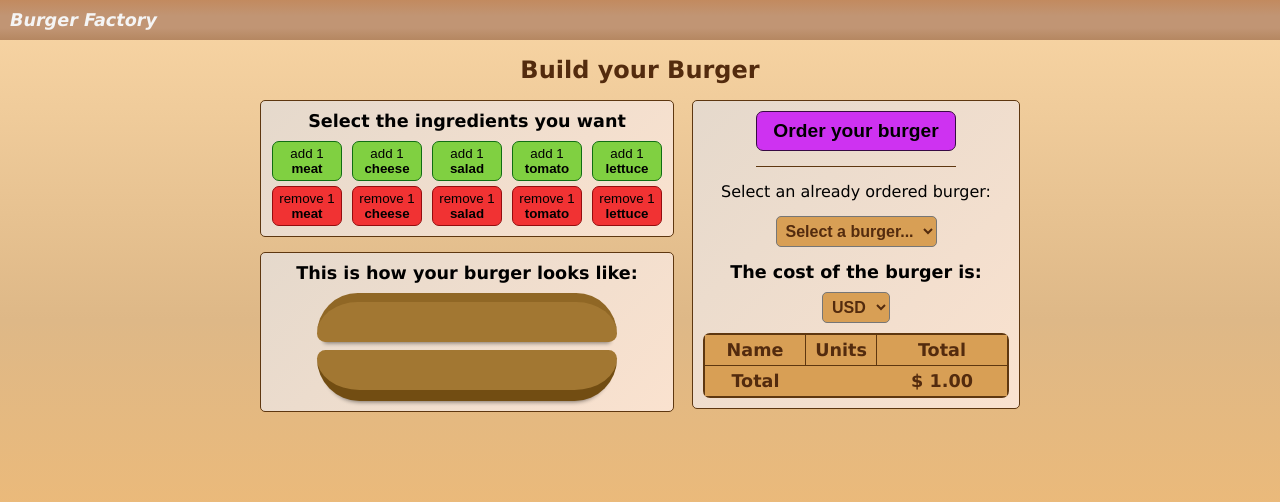
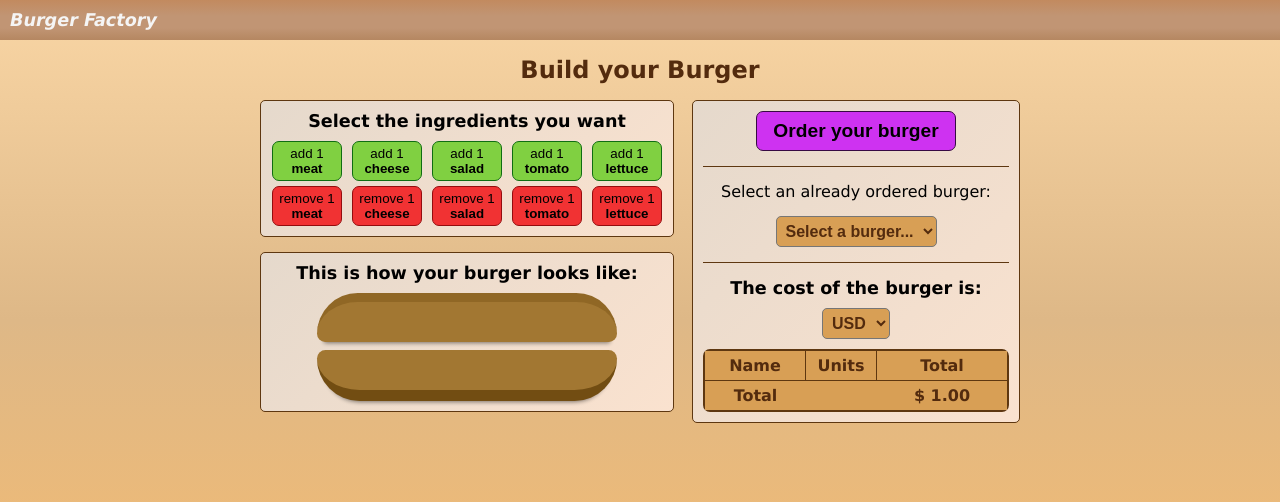
Before and after one commit to peurman/burger-factory, an Angular app: page / in a window 1280 px wide. Shown: the top 502 px of the page. Built offline with nearby package versions, Linux system fonts and the light colour scheme.

Commit message:
adding ingredients service

```diff
--- a/src/app/hamburgers/components/hamburger-history/hamburger-history.component.scss
+++ b/src/app/hamburgers/components/hamburger-history/hamburger-history.component.scss
@@ -3,6 +3,8 @@
 .main-burger-history {
   @include centerMeColumn;
   gap: 15px;
+  padding-bottom: 15px;
+  border-bottom: 1px solid $secondary-background-color;
   .main-burger-history__label {
     font-size: 1rem;
   }
--- a/src/app/hamburgers/components/hamburger-order/hamburger-order.component.scss
+++ b/src/app/hamburgers/components/hamburger-order/hamburger-order.component.scss
@@ -1,6 +1,7 @@
 @use '../../../../sass/styles.scss' as *;
 
 .main-burger-order {
+  @include centerMeColumn;
   padding-bottom: 15px;
   border-bottom: 1px solid $secondary-background-color;
   .main-burger-order__button {
--- a/src/app/hamburgers/components/ingredient-selector/ingredient-selector.component.html
+++ b/src/app/hamburgers/components/ingredient-selector/ingredient-selector.component.html
@@ -5,7 +5,7 @@
   <div class="ingredients-selector__body">
     <div
       class="ingredients-selector__buttons-container"
-      *ngFor="let ingredient of ingredientsTypes">
+      *ngFor="let ingredient of ingredientsService.ingredientsList">
       <button
         class="ingredients-selector__button-add {{ ingredient.name }}"
         (click)="handleAddIngredient(ingredient)">
--- a/src/app/hamburgers/components/ingredient-selector/ingredient-selector.component.ts
+++ b/src/app/hamburgers/components/ingredient-selector/ingredient-selector.component.ts
@@ -1,6 +1,7 @@
 import { Component, Input, Output, EventEmitter } from '@angular/core';
-import { ingredientsList } from '../../services/ingredients';
 import { Ingredients } from '../../interfaces/ingredients.interface';
+
+import { IngredientsService } from '../../services/ingredients/ingredients.service';
 
 @Component({
   selector: 'app-ingredient-selector',
@@ -8,7 +9,7 @@ import { Ingredients } from '../../interfaces/ingredients.interface';
   styleUrls: ['./ingredient-selector.component.scss'],
 })
 export class IngredientSelectorComponent {
-  ingredientsTypes: Ingredients[] = ingredientsList;
+  constructor(public ingredientsService: IngredientsService) {}
 
   @Input() ingredientsSelected: Ingredients[] = [];
 
--- a/src/app/hamburgers/components/price-calculator/price-calculator.component.scss
+++ b/src/app/hamburgers/components/price-calculator/price-calculator.component.scss
@@ -24,10 +24,11 @@
   border-radius: 7px;
   tr th,
   tr td {
+    font-size: 1rem;
+    color: $table-font-color;
     padding: 5px;
     border-right: 1px solid $secondary-background-color;
     border-bottom: 1px solid $secondary-background-color;
-    color: $table-font-color;
     &:first-child {
       width: 90px;
       font-weight: bold;
@@ -44,7 +45,6 @@
   tr th {
     color: $secondary-font-color;
     font-weight: 600;
-    font-size: 1.1rem;
     background-color: $table-main-rows-background-color;
   }
   tbody {
@@ -57,7 +57,6 @@
   }
   tfoot tr td {
     color: $secondary-font-color;
-    font-size: 1.1rem;
     font-weight: 600;
     background-color: $table-main-rows-background-color;
     border-bottom: none;
--- a/src/app/hamburgers/hamburger.module.ts
+++ b/src/app/hamburgers/hamburger.module.ts
@@ -1,5 +1,7 @@
 import { NgModule } from '@angular/core';
 import { CommonModule } from '@angular/common';
+
+import { IngredientsService } from './services/ingredients/ingredients.service';
 
 import { HamburgersComponent } from './hamburgers.component';
 import { IngredientSelectorComponent } from './components/ingredient-selector/ingredient-selector.component';
@@ -19,7 +21,7 @@ import { HamburgerHistoryComponent } from './components/hamburger-history/hambur
   ],
   imports: [CommonModule],
   exports: [HamburgersComponent],
-  providers: [],
+  providers: [IngredientsService],
   bootstrap: [],
 })
 export class HamburgersModule {}
--- a/src/app/hamburgers/hamburgers.component.scss
+++ b/src/app/hamburgers/hamburgers.component.scss
@@ -7,6 +7,7 @@
 .hamburgers__price-order-section {
   @include centerMeColumn;
   gap: 15px;
+  align-items: stretch;
   border: 1px solid $secondary-background-color;
   background-image: linear-gradient(135deg, #e5d9cc 0%, #fae2cf 100%);
   border-radius: 5px;
--- a/src/app/hamburgers/hamburgers.component.ts
+++ b/src/app/hamburgers/hamburgers.component.ts
@@ -1,8 +1,9 @@
-import { Component, OnInit, ViewChild } from '@angular/core';
+import { Component, OnInit } from '@angular/core';
 
 import { Ingredients } from './interfaces/ingredients.interface';
 import { GroupedIngredients } from './interfaces/grouped-ingredients.interface';
-import { ingredientsList } from './services/ingredients';
+
+import { IngredientsService } from './services/ingredients/ingredients.service';
 
 @Component({
   selector: 'app-hamburgers',
@@ -10,6 +11,7 @@ import { ingredientsList } from './services/ingredients';
   styleUrls: ['./hamburgers.component.scss'],
 })
 export class HamburgersComponent implements OnInit {
+  constructor(public ingredientsService: IngredientsService) {}
   startedBurger: Ingredients[] = [];
   groupedIngredients: GroupedIngredients[] = [];
   burgersHistory: Array<Ingredients[]> = [];
@@ -60,7 +62,7 @@ export class HamburgersComponent implements OnInit {
         quantity: value,
         price: 0,
       };
-      ingredientsList.forEach(elem => {
+      this.ingredientsService.ingredientsList.forEach(elem => {
         if (key === elem.name) newObj.price = value * elem.price;
       });
       this.groupedIngredients.push(newObj);
@@ -69,7 +71,7 @@ export class HamburgersComponent implements OnInit {
 
   handleOrderedBurger(burgerOrder: Ingredients[]) {
     alert('Your burger has been ordered!');
-    this.burgersHistory.push(burgerOrder);
+    this.burgersHistory.unshift(burgerOrder);
     localStorage.setItem('burgersHistory', JSON.stringify(this.burgersHistory));
     this.startedBurger = [];
     localStorage.setItem('startedBurger', JSON.stringify(this.startedBurger));
--- a/src/app/hamburgers/services/ingredients.ts
+++ /dev/null
@@ -1,28 +0,0 @@
-import { Ingredients } from '../interfaces/ingredients.interface';
-
-export const ingredientsList: Ingredients[] = [
-  {
-    name: 'meat',
-    price: 1.5,
-  },
-  {
-    name: 'cheese',
-    price: 0.5,
-  },
-  {
-    name: 'salad',
-    price: 0.25,
-  },
-  {
-    name: 'tomato',
-    price: 0.35,
-  },
-  {
-    name: 'lettuce',
-    price: 0.3,
-  },
-  // {
-  //   name: 'onion',
-  //   price: 0.4,
-  // },
-];
--- /dev/null
+++ b/src/app/hamburgers/services/ingredients/ingredients.service.ts
@@ -0,0 +1,35 @@
+import { Injectable } from '@angular/core';
+
+import { Ingredients } from '../../interfaces/ingredients.interface';
+
+@Injectable({
+  providedIn: 'root',
+})
+export class IngredientsService {
+  ingredientsList: Ingredients[] = [
+    {
+      name: 'meat',
+      price: 1.5,
+    },
+    {
+      name: 'cheese',
+      price: 0.5,
+    },
+    {
+      name: 'salad',
+      price: 0.25,
+    },
+    {
+      name: 'tomato',
+      price: 0.35,
+    },
+    {
+      name: 'lettuce',
+      price: 0.3,
+    },
+    // {
+    //   name: 'onion',
+    //   price: 0.4,
+    // },
+  ];
+}
```
Also changed, not shown: 1 other file (tests, documents, lock files or other folders).
